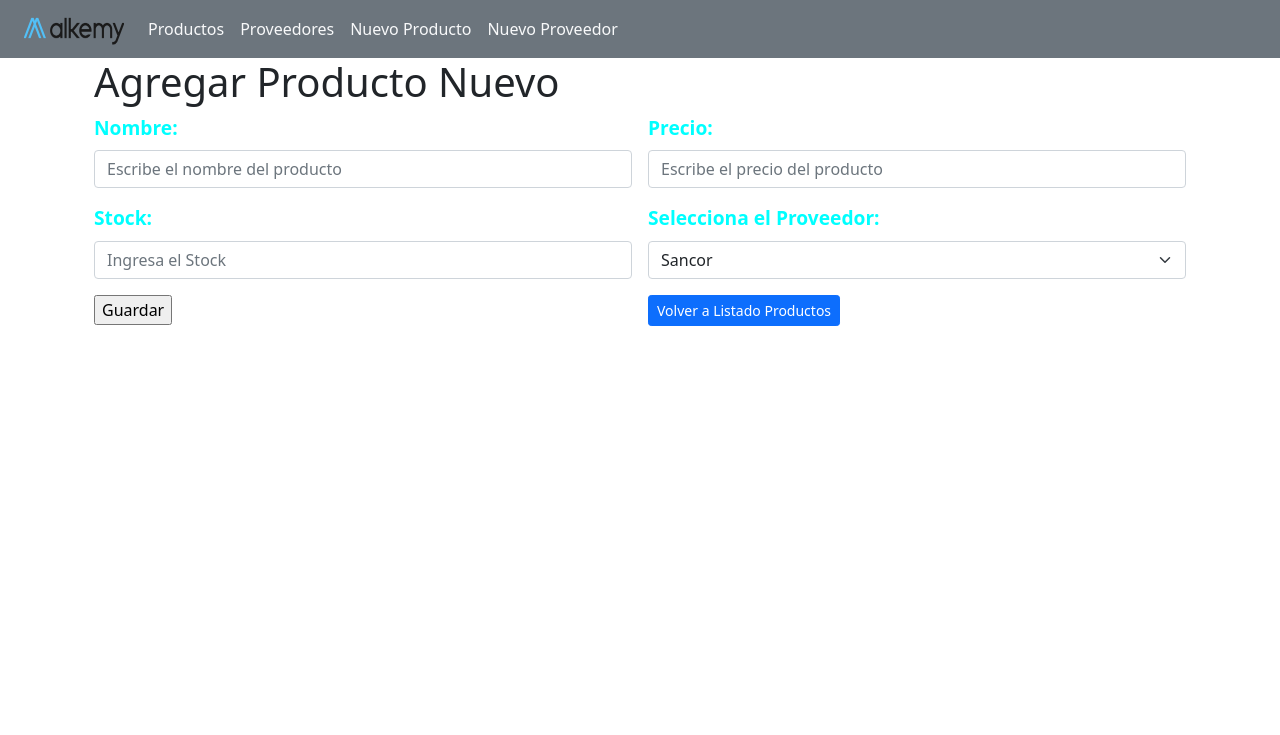
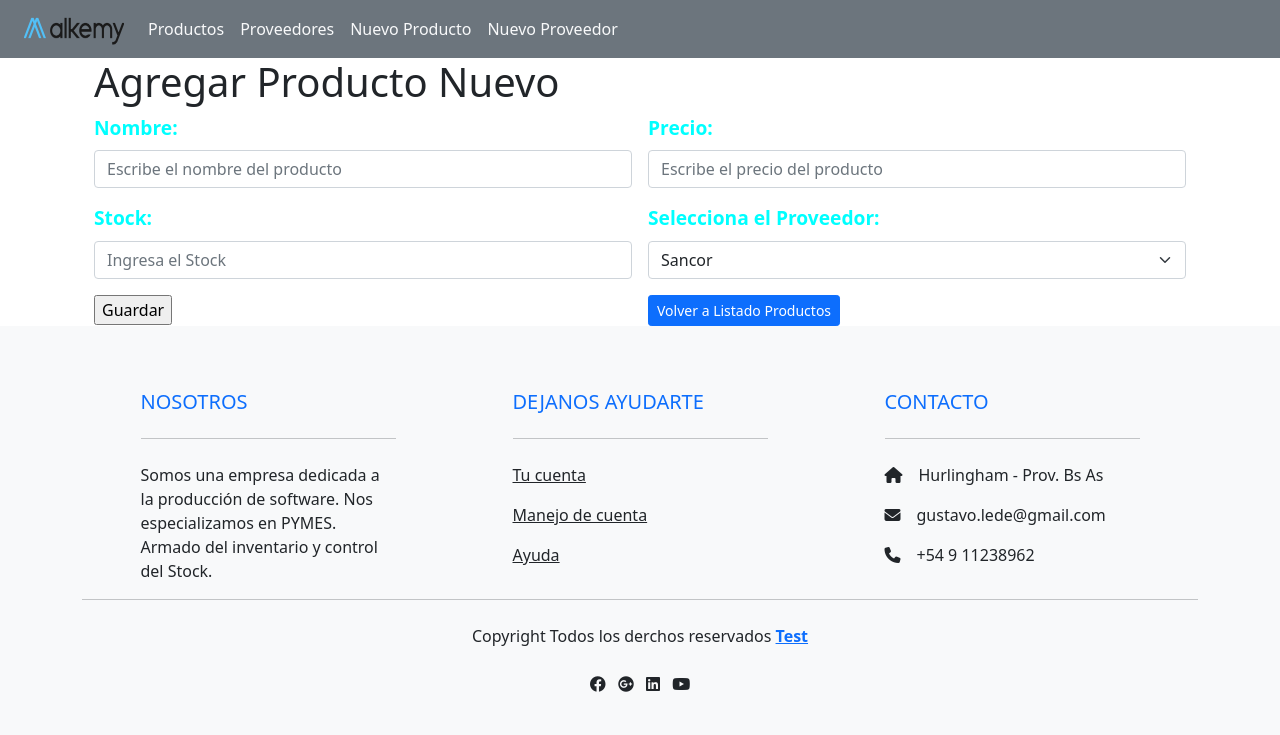
Before and after one commit to GusLed1870/Proyecto_Stock__Producto, a Django app: page /home/productos/nuevo/ in a window 1280 px wide. Shown: the top 735 px of the page. Run offline with Django 4.2, Linux system fonts and the light colour scheme; data comes from the database, SQL or seed files in the repository.

Commit message:
cambios en el codigo del footer

```diff
--- a/compra_app/templates/footer.html
+++ b/compra_app/templates/footer.html
@@ -24,15 +24,15 @@
                         Somos una empresa dedicada a la producción de software. Nos especializamos en PYMES. Armado del inventario y control del Stock.
                     </p>
                 </div>
-                <div  class="col-md-2 col-lg-2 col-xl-2 mx-auto mt-3">
+                <div  class="col-md-3 col-lg-3 col-xl-3 mx-auto mt-3">
                     <h5 class="text-uppercase mb-4 font-weight-bold text-primary">Dejanos Ayudarte</h5>
                     <hr class="mb-4">
                     <p>
-                        <a href="#" class="text-dark">Tu cuenta</a>
+                        <a href="http://127.0.0.1:8000/admin/" class="text-dark">Tu cuenta</a>
                     </p>
-                    <p>
+                    <!-- <p>
                         <a href="#" class="text-dark">Tus ordenes</a>
-                    </p>
+                    </p> -->
                     <p>
                         <a href="#" class="text-dark">Manejo de cuenta</a>
                     </p>
--- a/compra_app/templates/nuevo_producto.html
+++ b/compra_app/templates/nuevo_producto.html
@@ -11,7 +11,7 @@
     crossorigin="anonymous">
 </head>
 <body>
-    {% extends 'menu.html' %}
+    {% include 'menu.html' %}
 
     {% block content %}
 
--- a/compra_app/templates/nuevo_proveedor.html
+++ b/compra_app/templates/nuevo_proveedor.html
@@ -15,7 +15,7 @@
 
 </head>
 <body>
-    {% extends 'menu.html' %}
+    {% include 'menu.html' %}
 
     {% block content %}
     <div class="container"> <h1>Agregar un Nuevo Proveedor</h1>
```
